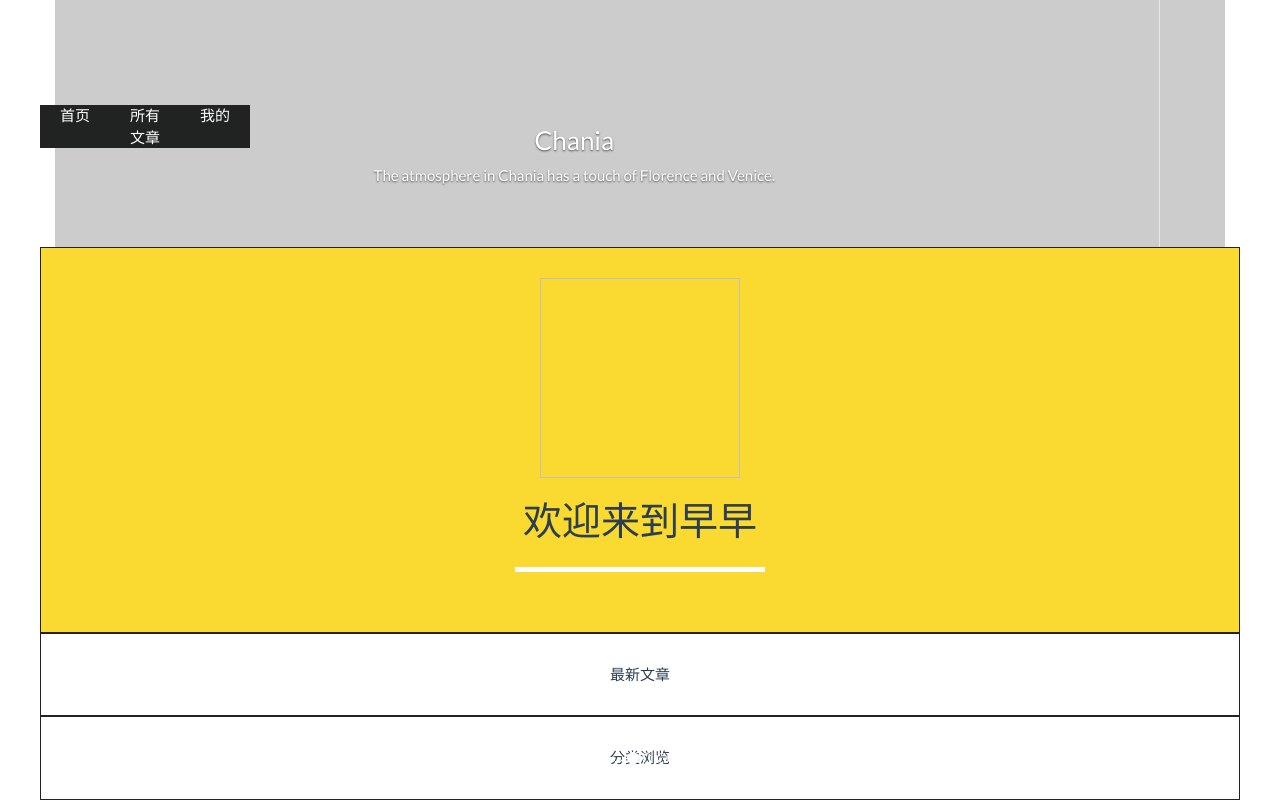
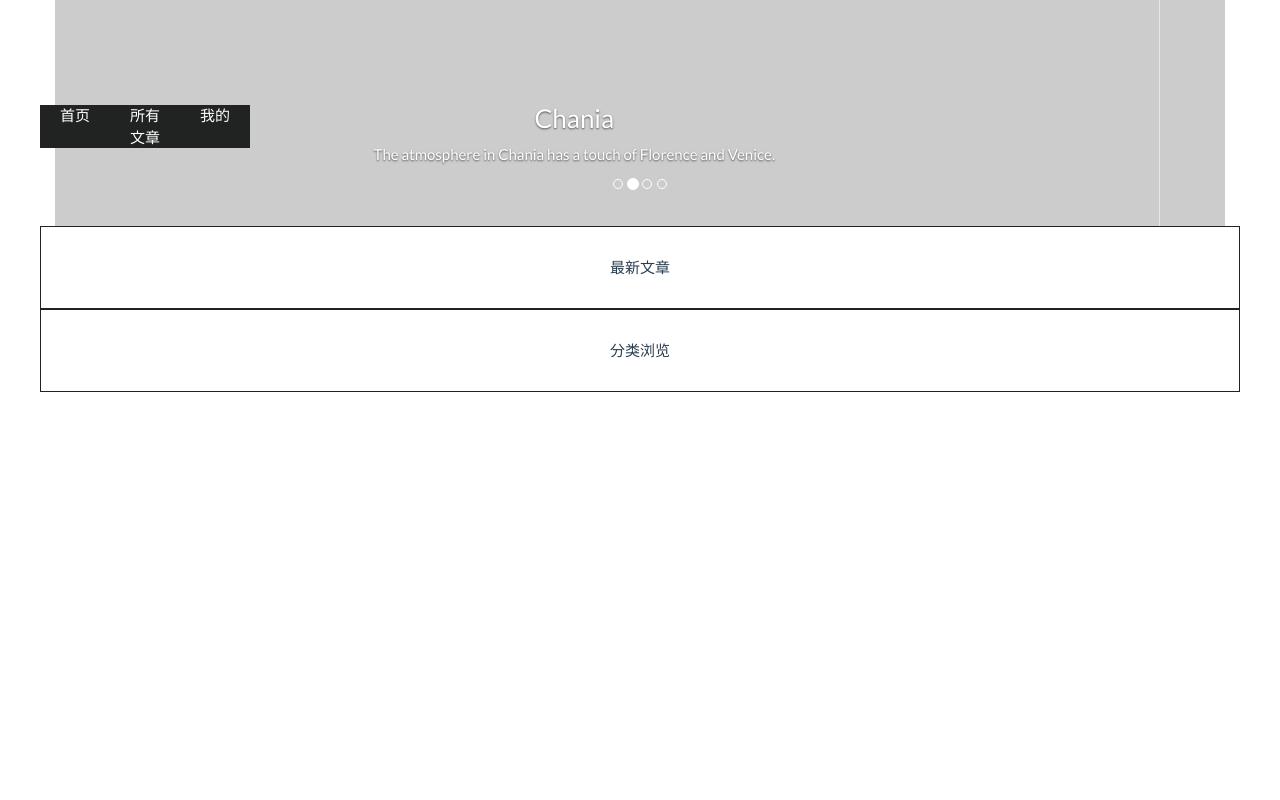
Before and after one commit to c2611261/zaozao2, a plain HTML site: page public/views/home_2.html in a window 1280 px wide. Shown: the part 652-1452 px from the top of the page. After the commit the page ends 1044 px from the top, so only its background shows below. Drawn offline with Linux system fonts and the light colour scheme; placeholder pictures from the web are drawn by us.

Commit message:
[zhechao]home_2.html slide fixed

```diff
--- a/public/views/home_2.html
+++ b/public/views/home_2.html
@@ -46,7 +46,6 @@
   <body>
 
     <div class="container">
-      <br>
       <div id="myCarousel" class="carousel slide" data-ride="carousel">
         <!-- Indicators -->
         <ol class="carousel-indicators">
@@ -92,17 +91,8 @@
           </div>
 
         </div>
-        <div class="container">
-         <div class="row">
-          <div class="col-xs-12 yellow center">
-           <img class="img-responsive" ng-src="{{homeConfig[0].image}}" alt="" width="200px" height="200px">
-           <h1>欢迎来到早早</h1>
-           <hr class="star-light">
-         </hr>
-         <p></p>
-         <p></p>
-       </div>
-     </div>
+      </div>
+
      <div class="row">
        <div class="col-xs-12 center">
         最新文章
```
